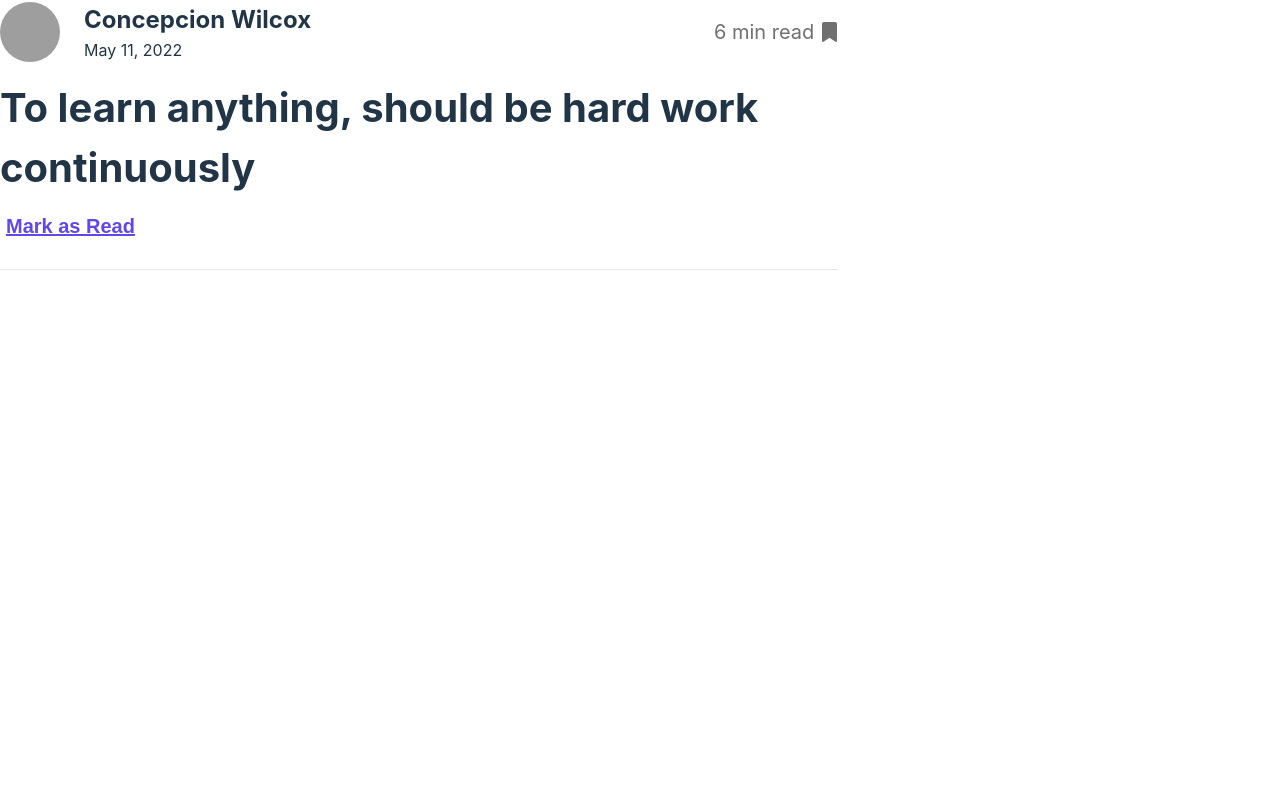
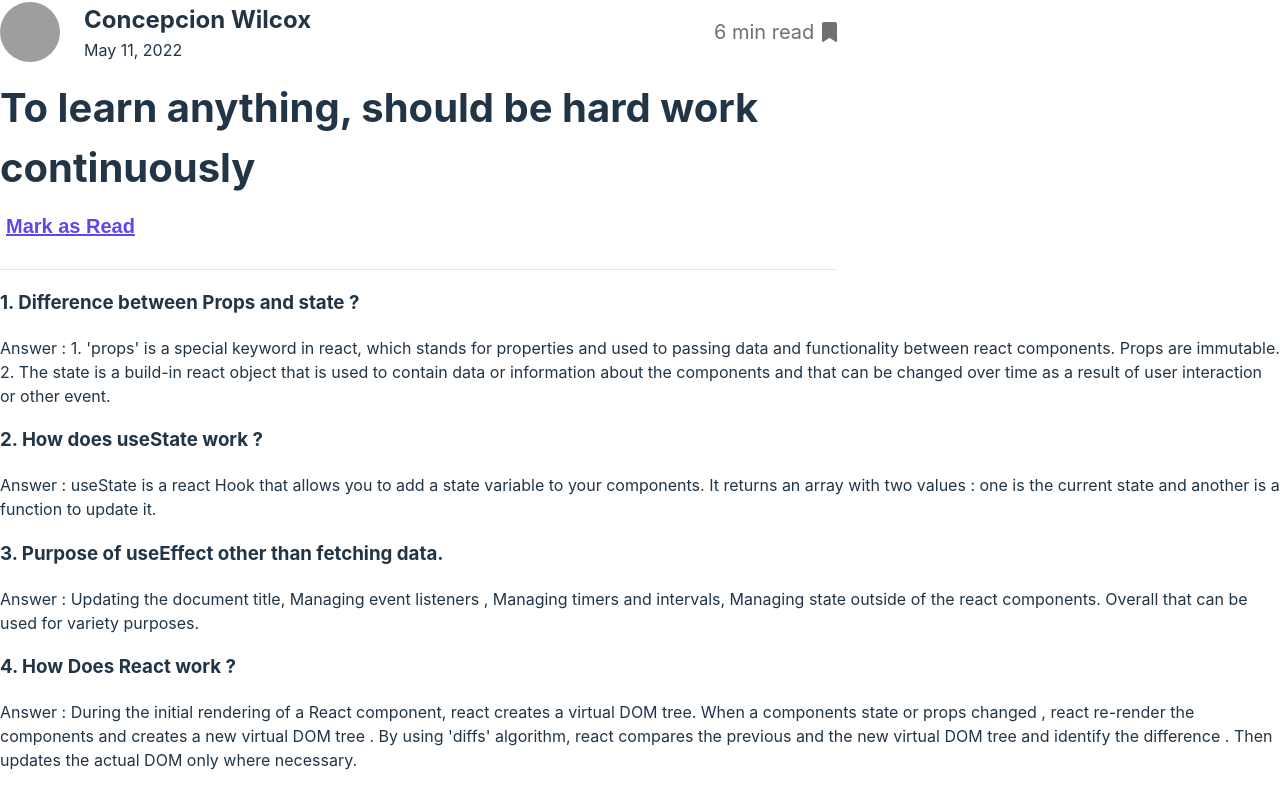
Before and after one commit to jahangir2k04/programming-hub, a React (Vite) app: page / in a window 1280 px wide. Shown: the part 5499-6301 px from the top of the page. Before the commit the page ends 5769 px from the top, so only its background shows below. Built offline with nearby package versions, Linux system fonts and the light colour scheme; grey boxes are pictures that could not be loaded.

Commit message:
answer added of the given question

```diff
--- a/src/components/Blogs/Blogs.jsx
+++ b/src/components/Blogs/Blogs.jsx
@@ -5,6 +5,7 @@ import './Blogs.css'
 import Blog from '../Blog/Blog';
 import ReadTime from '../ReadTime/ReadTime';
 import Bookmarks from '../Bookmarks/Bookmarks';
+import Question from '../Question/Question';
 
 
 const Blogs = () => {
@@ -37,6 +38,7 @@ const Blogs = () => {
     }
 
     return (
+        <>
             <div className='blogs-container'>
 
                 <div className='blogs'>
@@ -55,6 +57,8 @@ const Blogs = () => {
                     <ToastContainer />
                 </div>
             </div>
+            <Question></Question>
+        </>
     );
 };
 
--- /dev/null
+++ b/src/components/Question/Question.css
@@ -0,0 +1,3 @@
+.question{
+    margin-bottom: 30px;
+}
--- /dev/null
+++ b/src/components/Question/Question.jsx
@@ -0,0 +1,32 @@
+import React from 'react';
+import './Question.css';
+
+const Question = () => {
+    return (
+        <div className='question'>
+            <div>
+                <h3>1. Difference between Props and state ?</h3>
+                <p>Answer : 1. 'props' is a special keyword in react, which stands for properties and used to passing data and functionality between react components. Props are immutable.<br />
+                2. The state is a build-in react object that is used to contain data or information about the components and that can be changed over time as a result of user interaction or other event.
+                </p>
+            </div>
+
+             <div>
+                <h3>2. How does useState work ?</h3>
+                <p>Answer : useState is a react Hook that allows you to add a state variable to your components. It returns an array with two values : one is the current state and another is a function to update it.</p>
+             </div>
+
+             <div>
+                <h3>3. Purpose of useEffect other than fetching data.</h3>
+                <p>Answer : Updating the  document title, Managing event listeners , Managing timers and intervals, Managing state outside of the react components. Overall that can be used for variety purposes. </p>
+             </div>
+
+             <div>
+                <h3>4. How Does React work ?</h3>
+                <p>Answer : During the initial rendering of a React component, react creates a virtual DOM tree. When a components state or props changed , react re-render the components and creates a new virtual DOM tree . By using 'diffs' algorithm, react compares the previous and the new virtual DOM tree and identify the difference . Then updates the actual DOM only where necessary. </p>
+             </div>
+        </div>
+    );
+};
+
+export default Question;
```
Lines whose indentation alone changed are shown as unchanged.
